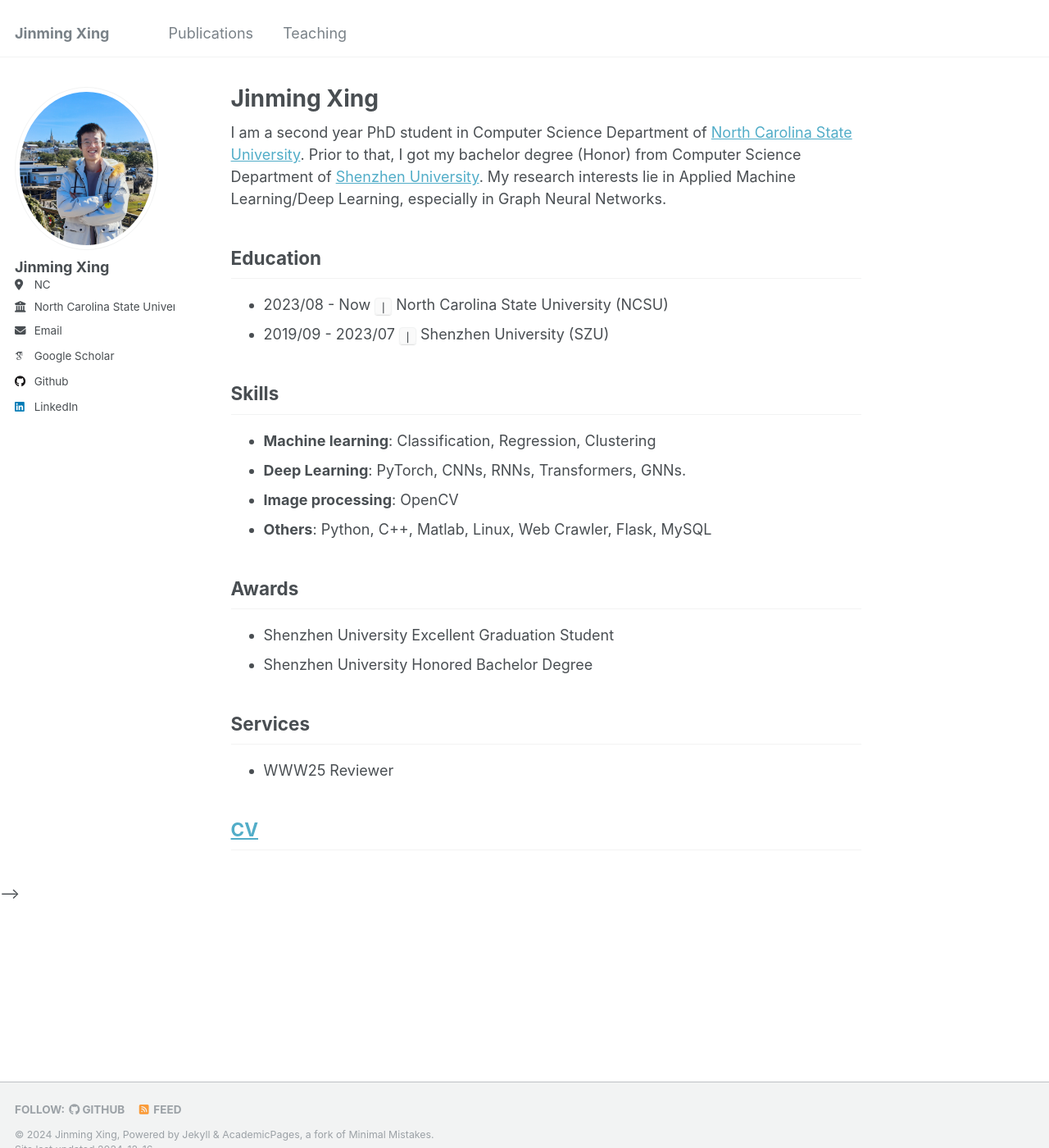
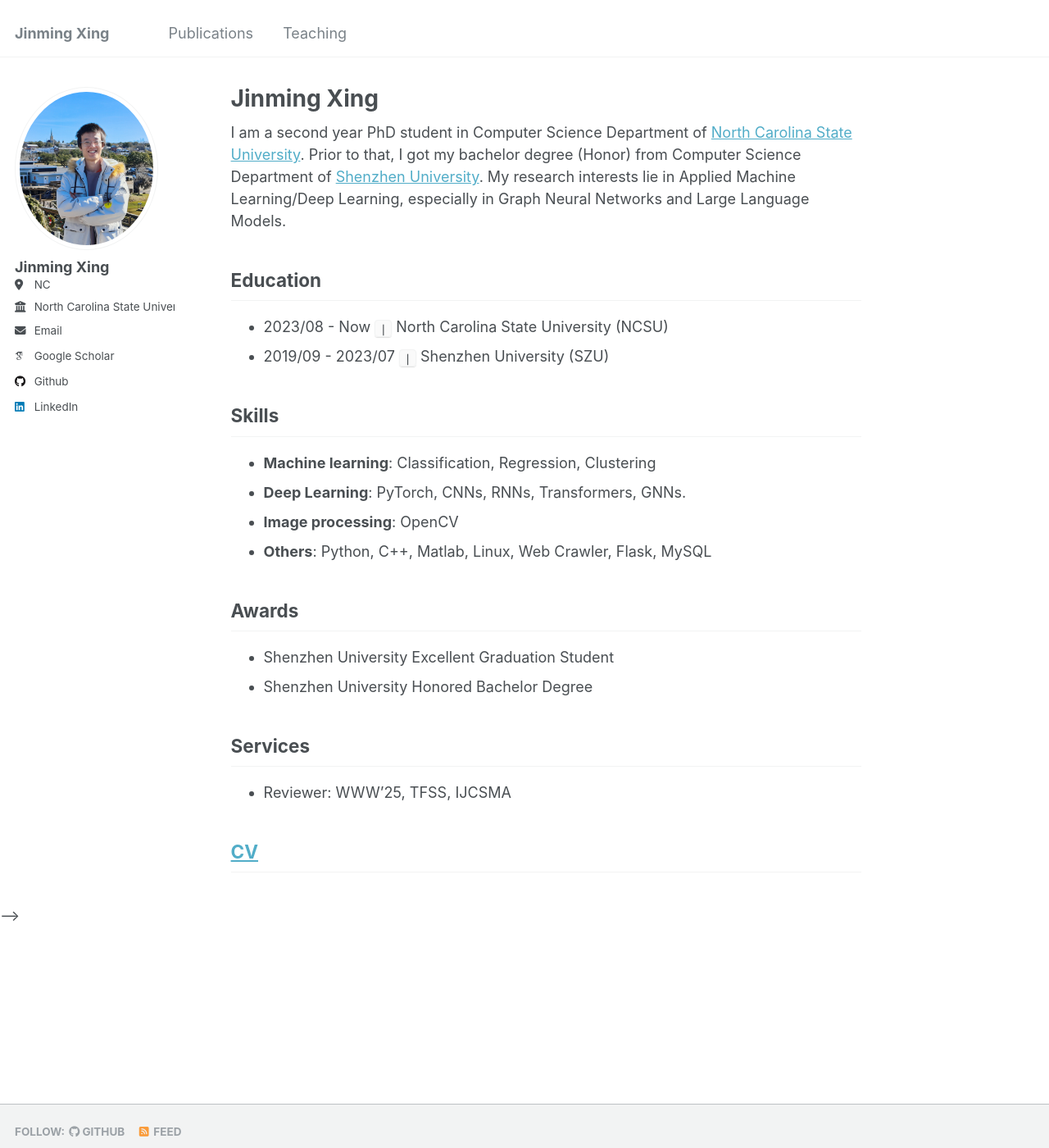
Before and after one commit to XingJinming-real/XingJinming-real.github.io, a Jekyll site: the page built from _pages/about.md, in a window 1280 px wide and 1400 px high. Shown: the whole window at 82% size. Built offline with Jekyll 4.4.1, drawn with Linux system fonts in a browser that asks for light colours; some web fonts are replaced.

Commit message:
update main,cv,image

```diff
--- a/_pages/about.md
+++ b/_pages/about.md
@@ -7,7 +7,7 @@ redirect_from:
   - /about.html
 ---
 
-I am a second year PhD student in Computer Science Department of [North Carolina State University](https://www.ncsu.edu). Prior to that, I got my bachelor degree (Honor) from Computer Science Department of [Shenzhen University](https://www.szu.edu.cn/). My research interests lie in Applied Machine Learning/Deep Learning, especially in Graph Neural Networks.
+I am a second year PhD student in Computer Science Department of [North Carolina State University](https://www.ncsu.edu). Prior to that, I got my bachelor degree (Honor) from Computer Science Department of [Shenzhen University](https://www.szu.edu.cn/). My research interests lie in Applied Machine Learning/Deep Learning, especially in Graph Neural Networks and Large Language Models.
 
 Education
 ---
@@ -28,7 +28,7 @@ Awards
 
 Services
 ---
-* WWW25 Reviewer
+* Reviewer: WWW'25, TFSS, IJCSMA
 
 [CV](files/cv.pdf)
 ---
```
Also changed, not shown: images/papers/GLSTaGAT/framework.png, 1 other file.
